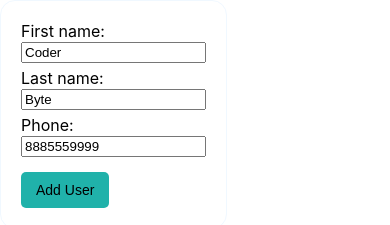
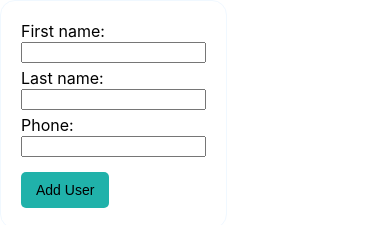
Before and after one commit to Dulatto/coderbyte, a React (Create React App) app in the folder react-tasks/: page / in a window 390 px wide. Shown: the top 225 px of the page. Built offline with nearby package versions, Linux system fonts and the light colour scheme.

Commit message:
react phone book

```diff
--- a/react-tasks/src/Tasks/ReactPhoneBook.js
+++ b/react-tasks/src/Tasks/ReactPhoneBook.js
@@ -48,11 +48,12 @@ const style = {
 };
 
 function PhoneBookForm(props) {
+
     const initContact = {
         id: null,
-        userFirstname: "Coder",
-        userLastname: "Byte",
-        userPhone: "8885559999",
+        userFirstname: "",
+        userLastname: "",
+        userPhone: "",
     };
 
     const [userState, setUserState] = useState(initContact);
@@ -65,6 +66,7 @@ function PhoneBookForm(props) {
     };
 
     const handleSubmit = (e) => {
+
         e.preventDefault();
         if (!userState.userFirstname || !userState.userLastname || !userState.userPhone) return;
         props.addUser(userState);
@@ -114,6 +116,7 @@ function PhoneBookForm(props) {
 }
 
 function InformationTable(props) {
+    debugger
     const sortedContacts = props.users.sort((a, b) => a.userLastname.localeCompare(b.userLastname));
 
     const display =
```
